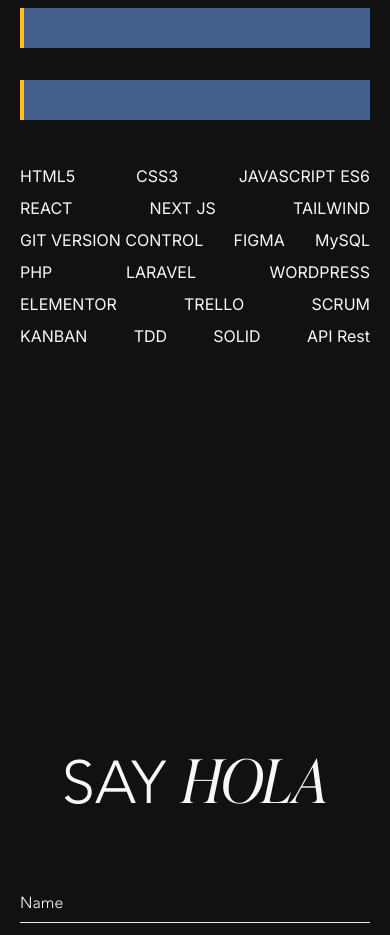
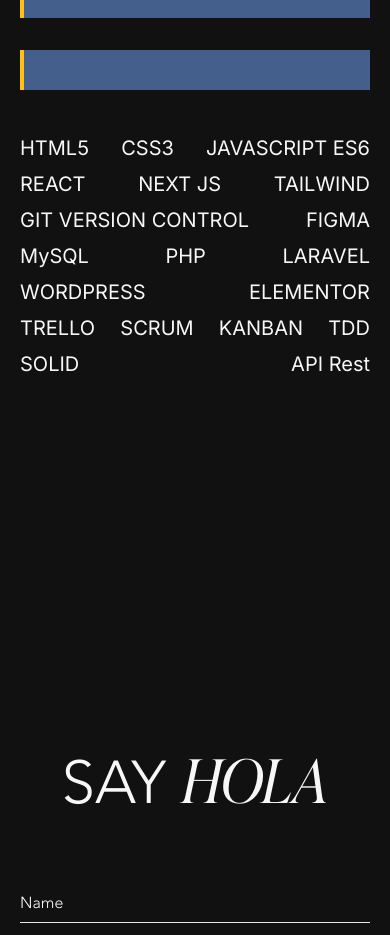
Before and after one commit to debora-smb/debora_portfolio, a Next.js app: page / in a window 390 px wide. Shown: the part 6360-7295 px from the top of the page. Built offline with nearby package versions, Linux system fonts and the light colour scheme.

Commit message:
style: :lipstick: update technologies font size

```diff
--- a/src/app/components/organisms/ToolsSection.jsx
+++ b/src/app/components/organisms/ToolsSection.jsx
@@ -46,7 +46,7 @@
         <SkillsBar scrollPosition={scrollPosition2} />
         <SkillsBar scrollPosition={scrollPosition3} />
       </section>
-      <section className={`${styles.technologies} flex font-avener text-[16px] leading-[16px] mt-8 gap-y-4 gap-x-6 items-center text-white justify-between flex-wrap md:mt-32 md:text-[30px] md:leading-[34px] md:gap-y-8 md:gap-x-12 lg:mt-8 lg:text-[24px] lg:leading-[28px] lg:gap-4  xl:gap-x-2 xl:mt-12 xl:gap-8 xl:text-[30px] xl:leading-[34px] 2xl:gap-8`}>
+      <section className={`${styles.technologies} flex font-avener text-[20px] leading-[20px] mt-8 gap-y-4 gap-x-6 items-center text-white justify-between flex-wrap md:mt-32 md:text-[30px] md:leading-[34px] md:gap-y-8 md:gap-x-12 lg:mt-8 lg:text-[24px] lg:leading-[28px] lg:gap-4  xl:gap-x-2 xl:mt-12 xl:gap-8 xl:text-[30px] xl:leading-[34px] 2xl:gap-8`}>
         {technologies.map((tech, index) => (
           <span
             key={index}
```
